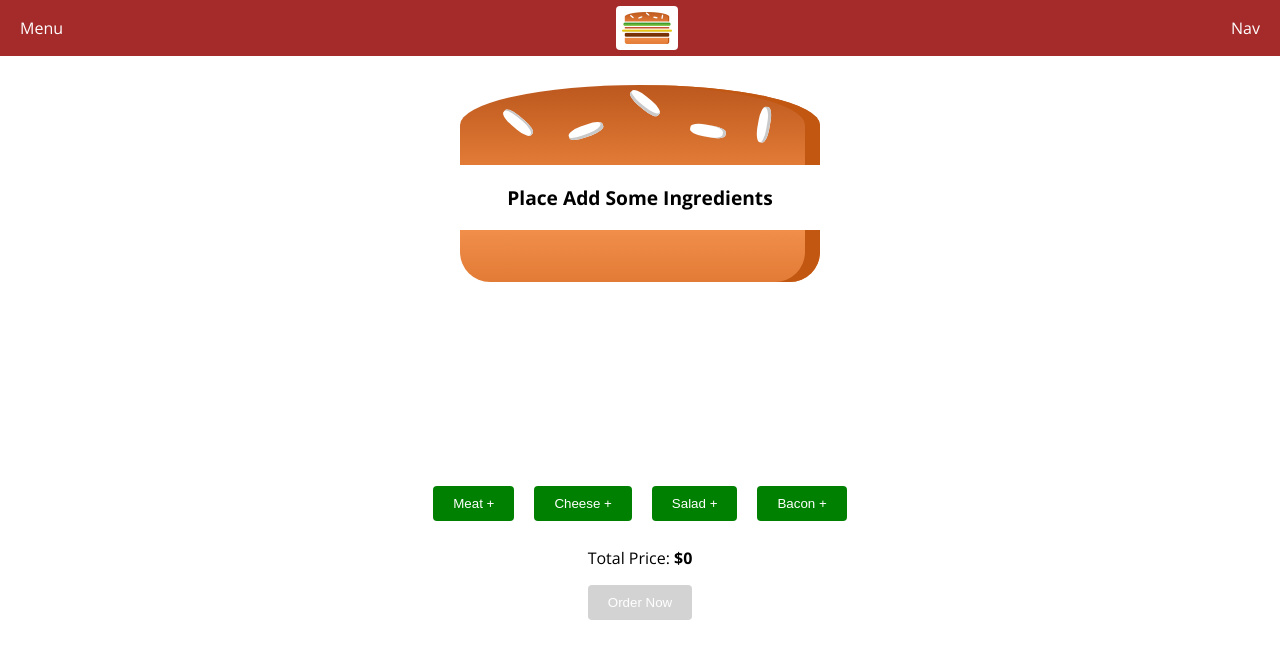
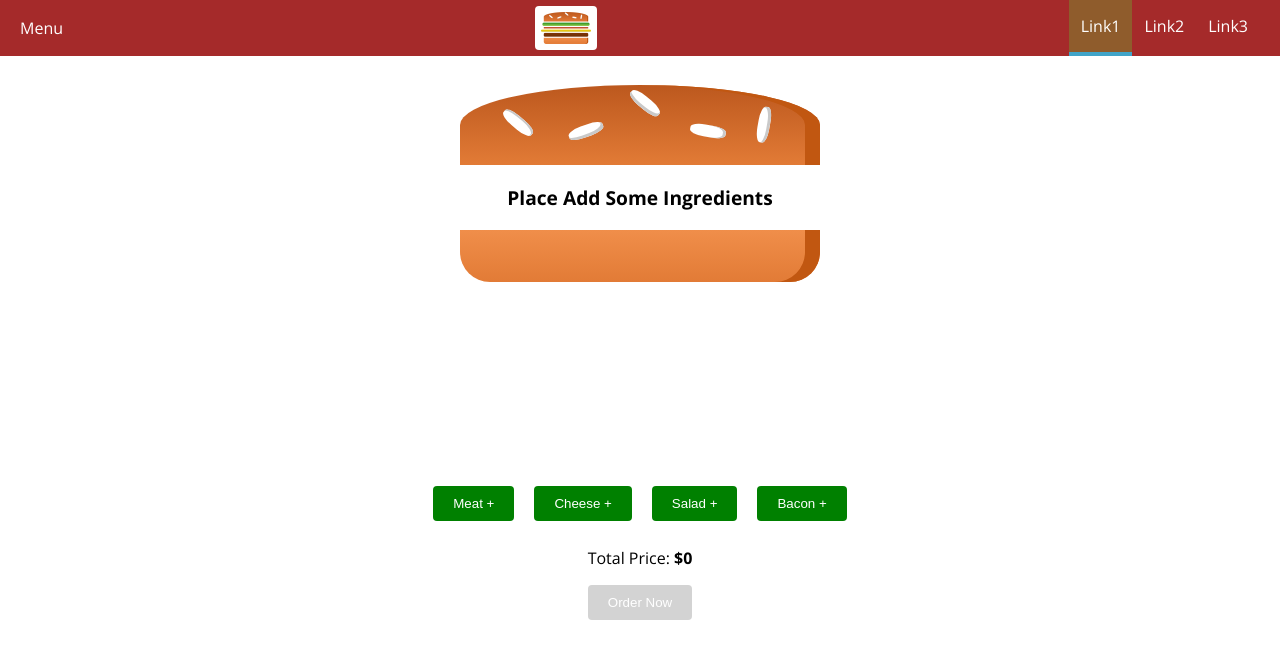
Before and after one commit to Creanick/burger-builder, a React (Create React App) app: page / in a window 1280 px wide. Shown: the top 658 px of the page. Built offline with nearby package versions, Linux system fonts and the light colour scheme.

Commit message:
nav link created and implemented

```diff
--- /dev/null
+++ b/src/components/navigation/toolbar/nav/nav.tsx
@@ -0,0 +1,22 @@
+import React from 'react';
+import styled from 'styled-components';
+import NavLink from './nav_link';
+const Wrapper = styled.ul`
+    margin: 0;
+    padding: 0;
+    list-style: none;
+    height:100%;
+    display: flex;
+    align-items: center;
+`;
+const Nav:React.FunctionComponent = (props)=>(
+    <nav style={{height:"100%"}}>
+        <Wrapper>
+            <NavLink to="/" selected>Link1</NavLink>
+            <NavLink to="/">Link2</NavLink>
+            <NavLink to="/">Link3</NavLink>
+        </Wrapper>
+    </nav>
+);
+
+export default Nav;
--- /dev/null
+++ b/src/components/navigation/toolbar/nav/nav_link.tsx
@@ -0,0 +1,30 @@
+import React from 'react';
+import styled from 'styled-components';
+const Wrapper = styled.li`
+    margin: 0;
+    height: 100%;
+    display: flex;
+    align-items: center;
+    a{
+        text-decoration: none;
+        color: white;
+        border-bottom: 4px solid transparent;
+        height:100%;
+        display: flex;
+        align-items: center;
+        padding: 0px 12px;
+    }
+    a:hover,a:active,a.active{
+        background-color: #8f5c2c;
+        border-bottom: 4px solid #40a4c8;
+        color: white;
+    }
+`;
+interface Props{
+    to: string;
+    selected? : boolean;
+}
+const NavLink:React.FunctionComponent<Props> = ({children,to,selected=false})=>(
+    <Wrapper><a href={to} className={selected ? "active":""}>{children}</a></Wrapper>
+);
+export default NavLink;
--- a/src/components/navigation/toolbar/toolbar.tsx
+++ b/src/components/navigation/toolbar/toolbar.tsx
@@ -1,6 +1,7 @@
 import React from 'react';
 import styled from 'styled-components';
 import Logo from '../../logo/logo';
+import Nav from './nav/nav';
 const Container = styled.div`
     height: 56px;
     background-color: brown;
@@ -25,7 +26,7 @@ const Toolbar:React.FunctionComponent<{}> = (props)=>{
             <Padding>
                 <Logo/>
             </Padding>
-            <nav>Nav</nav>
+            <Nav/>
         </Container>
     );
 }
```
